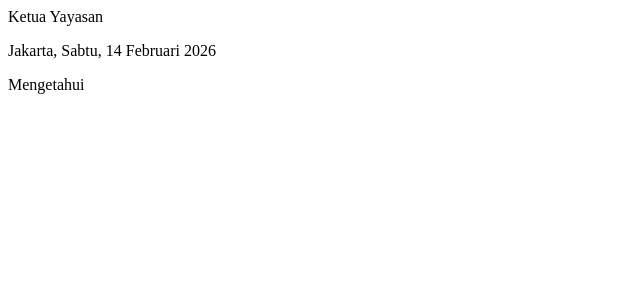
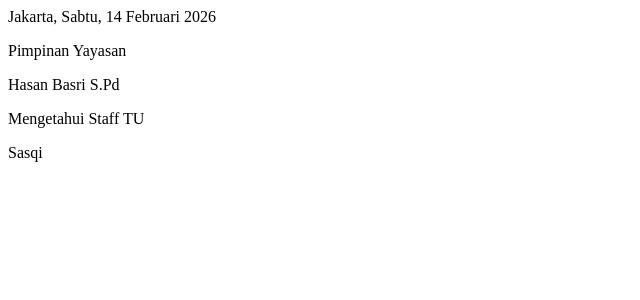
Before and after one commit to sheila-jvn/sia-php, a PHP site: page /sia-project/_ttd-footer.php in a window 1280 px wide. Shown: the top 300 px of the page, without its empty margins (0-640 px from the left). Run offline with PHP 8.4, Linux system fonts and the light colour scheme.

Commit message:
Update signature footer: change titles, names, and grid layout

```diff
--- a/pages/_ttd-footer.php
+++ b/pages/_ttd-footer.php
@@ -20,15 +20,20 @@ $lokasi = $lokasi ?? 'Jakarta';
 ?>
 
 <div class="mt-8">
-    <div class="flex justify-between px-8">
-        <div class="text-center w-48">
-            <p class="text-sm font-medium text-secondary-700">Ketua Yayasan</p>
+    <div class="grid grid-cols-2 gap-8 px-8">
+        <div></div>
+        <div class="text-center w-48 justify-self-center">
+            <p class="text-sm text-secondary-700"><?= htmlspecialchars($lokasi) ?>, <?= htmlspecialchars($hariIni) ?>, <?= htmlspecialchars($tanggalIni) ?></p>
+        </div>
+        <div class="text-center w-48 justify-self-center">
+            <p class="text-sm font-medium text-secondary-700">Pimpinan Yayasan</p>
             <div class="mt-12 border-b border-secondary-400 w-full"></div>
+            <p class="text-sm font-medium text-secondary-700 mt-2">Hasan Basri S.Pd</p>
         </div>
-        <div class="text-center w-48">
-            <p class="text-sm text-secondary-700"><?= htmlspecialchars($lokasi) ?>, <?= htmlspecialchars($hariIni) ?>, <?= htmlspecialchars($tanggalIni) ?></p>
-            <p class="text-sm font-medium text-secondary-700 mt-1">Mengetahui</p>
+        <div class="text-center w-48 justify-self-center">
+            <p class="text-sm font-medium text-secondary-700">Mengetahui Staff TU</p>
             <div class="mt-12 border-b border-secondary-400 w-full"></div>
+            <p class="text-sm font-medium text-secondary-700 mt-2">Sasqi</p>
         </div>
     </div>
 </div>
```
